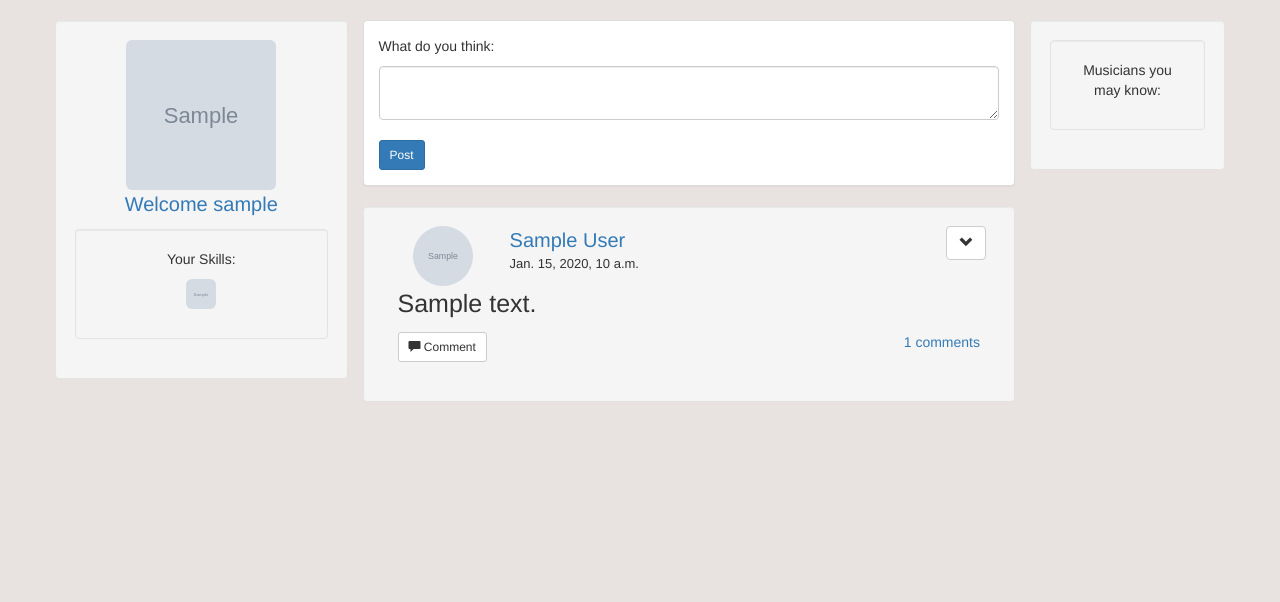
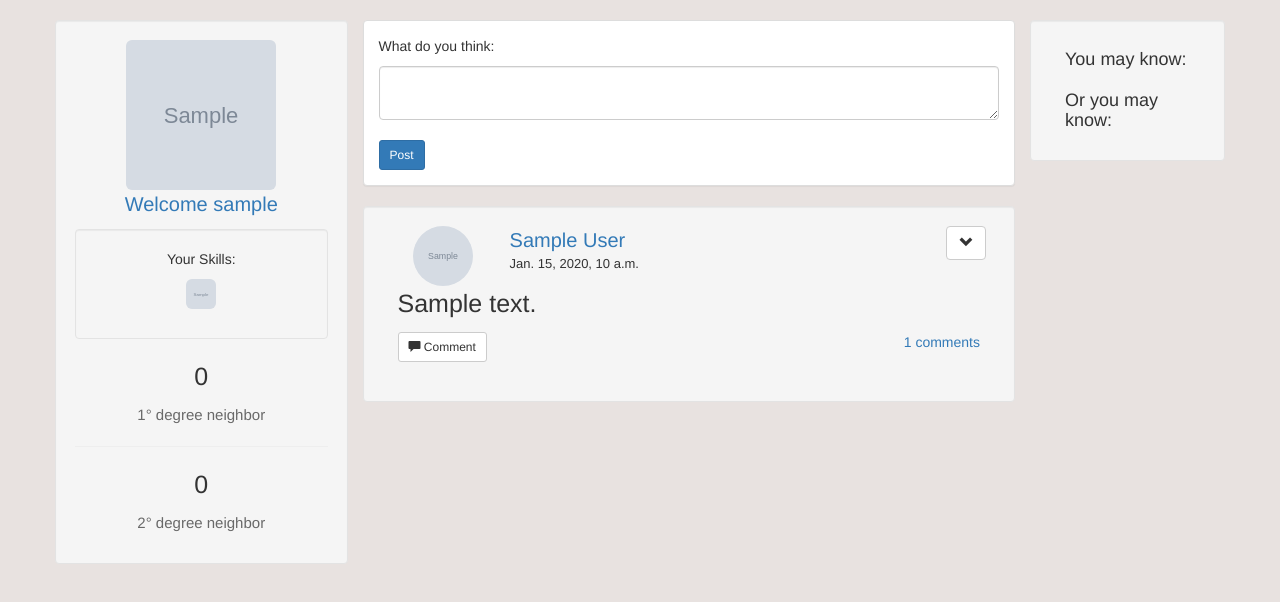
Before and after one commit to Bruce94/Musician, a Django app: page /portal/ in a window 1280 px wide. Shown: the part 52-654 px from the top of the page. Run offline with Django 3.2, Linux system fonts and the light colour scheme; a user stored in the database is signed in; tables that the repository leaves empty hold one stand-in row (values such as "Sample post"); grey boxes marked "Sample" are stand-in pictures; some libraries are stand-ins or nearby versions.

Commit message:
-added suggested user -added friend in common -added neighbor degree

```diff
--- a/musician/models.py
+++ b/musician/models.py
@@ -40,10 +40,67 @@ class MusicianProfile(models.Model):
     city = models.CharField(null=True, blank=True, max_length=50)
     country = CountryField(blank=True)
     skills = models.ManyToManyField(Skill, through='HasSkill')
-    #endorsement = models.ManyToManyField("HasSkill")
 
     def __unicode__(self):
         return unicode(self.user)
+
+    def musician_distance(self, musician):
+        i = 1
+        if musician in Friend.get_user_friends(self.user):
+            return i
+        else:
+            i += 1
+            for friend in Friend.get_user_friends(self.user):
+                if musician in Friend.get_user_friends(friend.user):
+                    return i
+            i += 1
+            for friend in Friend.get_user_friends(self.user):
+                for fof in Friend.get_user_friends(friend.user):
+                    if musician in Friend.get_user_friends(fof.user):
+                        return i
+            i += 1
+            return i
+
+    def get_n_second_neighbor(self):
+
+        neighbor = []
+        for friend in Friend.get_user_friends(self.user):
+            for fof in Friend.get_user_friends(friend.user):
+                if not (fof in Friend.get_user_friends(self.user)) and fof != self:
+                    neighbor += [fof]
+        print(set(neighbor))
+        return len(set(neighbor))
+
+    def get_n_friend(self):
+        return len(Friend.get_user_friends(self.user))
+
+    def get_n_common_friend(self, user):
+        c_friends = []
+        for friend in Friend.get_user_friends(self.user):
+            if friend in Friend.get_user_friends(user):
+                c_friends += [friend]
+
+        return len(set(c_friends))
+
+    def get_suggested_musicians(self):
+        data_set = set(MusicianProfile.objects.all())
+        ul_friends = set(Friend.get_user_friends(self.user))
+        rank = {}
+        for ux in (data_set - ul_friends - set([self])):
+            common_friends = len(ul_friends & set(Friend.get_user_friends(ux.user)))
+            rank[ux] = common_friends * 0.2
+        return sorted(rank.items(), key=lambda x: x[1], reverse=True)
+
+    def get_suggested_musicians_skill(self):
+
+        data_set = set(MusicianProfile.objects.all())
+        ul_friends = set(Friend.get_user_friends(self.user))
+        rank = {}
+        for ux in (data_set - ul_friends - set([self])):
+            common_friends = len(ul_friends & set(Friend.get_user_friends(ux.user)))
+            common_skills = len(set(ux.skills.all()) & set(self.skills.all()))
+            rank[ux] = common_friends * common_skills * 0.2
+        return sorted(rank.items(), key=lambda x: x[1], reverse=True)
 
     @staticmethod
     def get_musician(**kwargs):
--- a/musician/templates/musician/musician_info.html
+++ b/musician/templates/musician/musician_info.html
@@ -7,7 +7,8 @@
     <ul class="nav nav-tabs" xmlns="http://www.w3.org/1999/html">
         <li role="presentation"><a href="/musician/{{ user.id }}">Post</a></li>
         <li role="presentation" class="active"><a href="/musician/{{ user.id }}/info">Info</a></li>
-        <li role="presentation"><a href="/musician/{{ user.id }}/friends">Friends</a></li>
+        <li role="presentation"><a href="/musician/{{ user.id }}/friends">Friends
+            <small style="color: #696969;">{{ user.musicianprofile.get_n_friend }}</small></a></li>
     </ul>
 {% endblock %}
 
--- a/portal/templates/portal/home.html
+++ b/portal/templates/portal/home.html
@@ -30,6 +30,12 @@
                         {% endfor %}
                     </p>
                 </div>
+                <p style="font-size: 25px">{{ n_first_neigh }}</p>
+                <p style="font-size: 15px; color:#696969">1° degree neighbor</p>
+                <hr>
+                <p style="font-size: 25px">{{ request.user.musicianprofile.get_n_second_neighbor }}</p>
+                <p style="font-size: 15px; color:#696969">2° degree neighbor</p>
+
             </div>
             <div class="col-sm-7">
                 <div class="row">
@@ -131,12 +137,31 @@
                     </div>
                 </div>
                 {% endfor %}
-
             </div>
-            <div class="col-sm-2 well">
-                <div class="well">
-                    <p>Musicians you may know:</p>
-                </div>
+            <div class="col-sm-2 well text-left">
+                <div class="col-sm-12"><h4>You may know:</h4></div>
+                {% for r_user, r in request.user.musicianprofile.get_suggested_musicians|slice:":10" %}
+                    {% if r > 0.0 %}
+                        <img src="{{ r_user.img.url }}"
+                             class="img-circle align-right" height="20" width="20" alt="Musician_image">
+                        <a href="/musician/{{ r_user.user.id }}">
+                            {{ r_user.user.username }}
+                        </a>
+                        <br>
+                    {% endif %}
+                {% endfor %}
+                <hr>
+                <div class="col-sm-12"><h4>Or you may know:</h4></div>
+                {% for r_user, r in request.user.musicianprofile.get_suggested_musicians_skill|slice:":10" %}
+                    {% if r > 0.0 %}
+                        <img src="{{ r_user.img.url }}"
+                             class="img-circle align-right" height="20" width="20" alt="Musician_image">
+                        <a href="/musician/{{ r_user.user.id }}">
+                            {{ r_user.user.username }}
+                        </a>
+                        <br>
+                    {% endif %}
+                {% endfor %}
             </div>
         </div>
     </div>
--- a/portal/views.py
+++ b/portal/views.py
@@ -16,6 +16,7 @@ def portal_welcome(request):
     n_req = Friend.n_req_friendship(request.user)
     n_mes = len(Message.objects.all().filter(Q(reciver_message__username=request.user.username) & Q(seen=False)))
     n_comm = Post.n_new_comments(request.user.musicianprofile)
+    n_first_neigh = len(Friend.get_user_friends(request.user))
 
     user_friends = Friend.get_user_friends(user)
     home_posts = []
@@ -41,7 +42,8 @@ def portal_welcome(request):
                                                 'home_posts': home_posts,
                                                 'n_req': n_req,
                                                 'n_mes': n_mes,
-                                                'n_comm': n_comm
+                                                'n_comm': n_comm,
+                                                'n_first_neigh': n_first_neigh
                                                 })
 
 
```
Also changed, not shown: musician/templates/musician/musician_friends.html (+7 -6 lines), musician/templates/musician/profile.html (+10 -2 lines), musician/views.py (+17 -5 lines).
